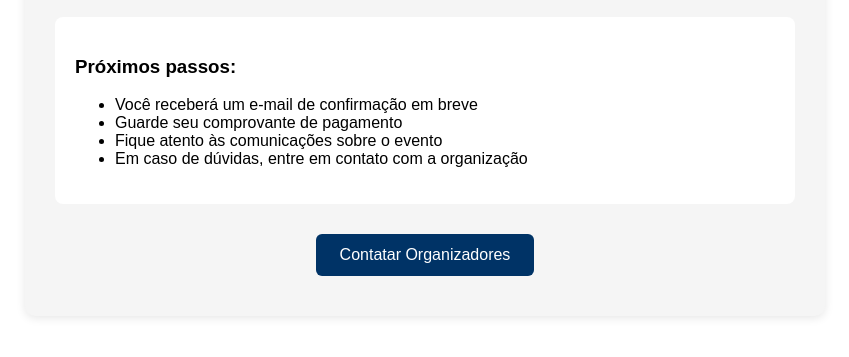
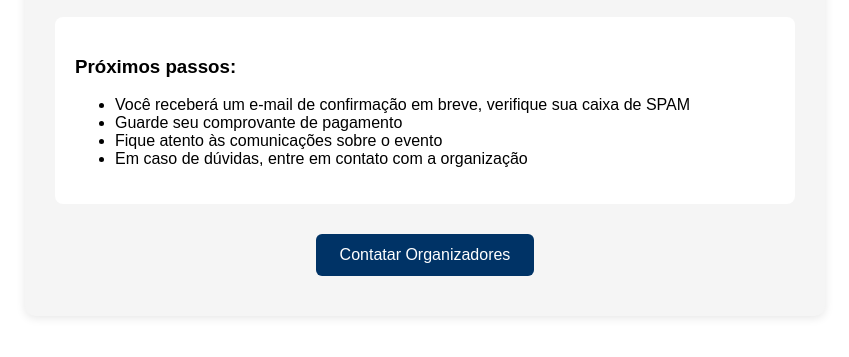
Before and after one commit to marcosgsbarros/formulario-retiro, a plain HTML site: page confirmacao-inscricao.html in a window 1280 px wide. Shown: the part 263-620 px from the top of the page, without its empty margins (215-1064 px from the left). Drawn offline with Linux system fonts and the light colour scheme.

Commit message:
"mudança no texto"

```diff
--- a/confirmacao-inscricao.html
+++ b/confirmacao-inscricao.html
@@ -69,7 +69,7 @@
         <div class="details">
             <h3>Próximos passos:</h3>
             <ul>
-                <li>Você receberá um e-mail de confirmação em breve</li>
+                <li>Você receberá um e-mail de confirmação em breve, verifique sua caixa de SPAM</li>
                 <li>Guarde seu comprovante de pagamento</li>
                 <li>Fique atento às comunicações sobre o evento</li>
                 <li>Em caso de dúvidas, entre em contato com a organização</li>
```
